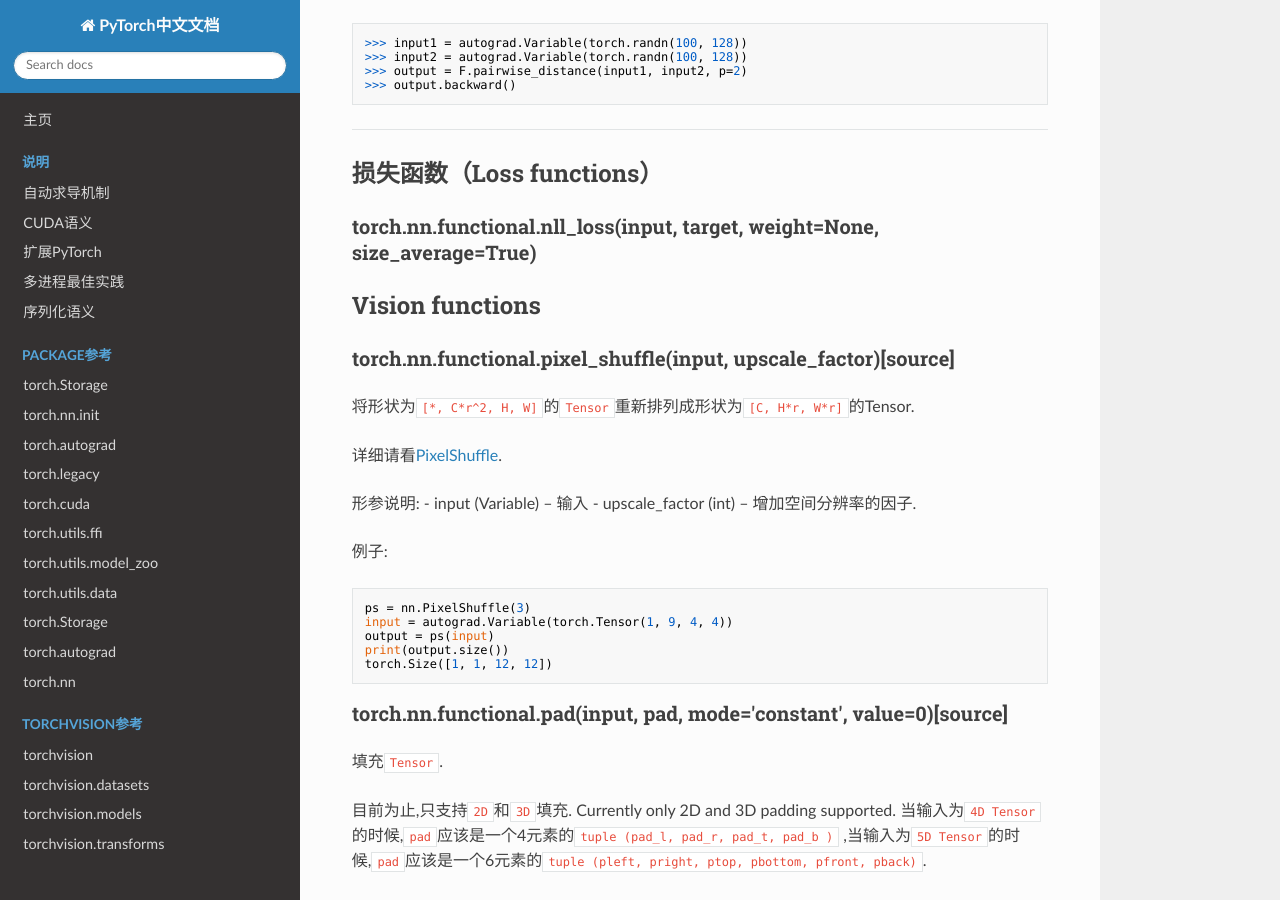
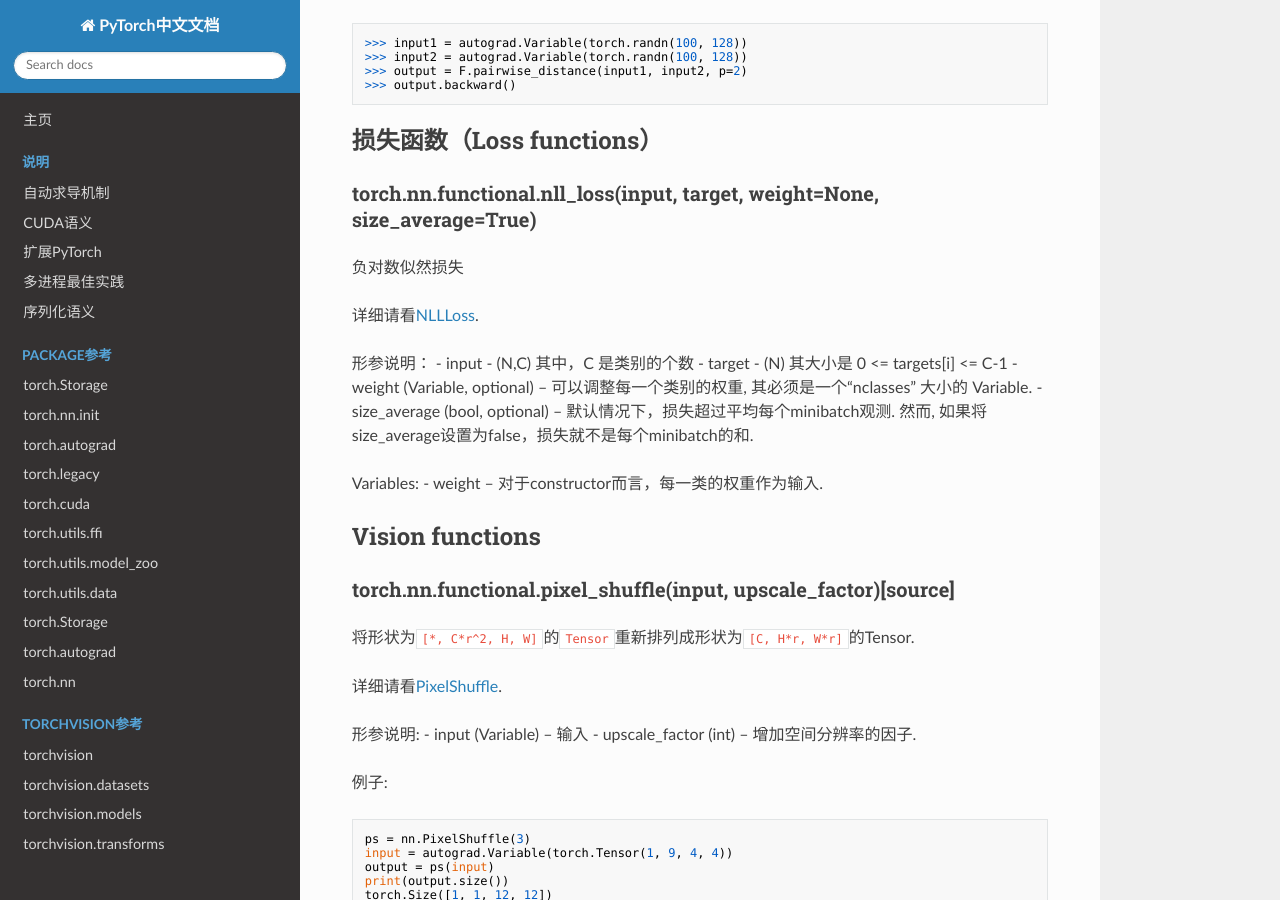
Before and after one commit to awfssv/pytorch-cn, an MkDocs documentation site: the page built from docs/package_references/functional.md, in a window 1280 px wide and 900 px high, scrolled down 6114 px. Built offline with MkDocs 1.6.1, drawn with Linux system fonts in a browser that asks for light colours; nearby versions of some CDN libraries; old or Windows-style settings are respelled for this version of MkDocs.

Commit message:
Update functional.md

````diff
--- a/docs/package_references/functional.md
+++ b/docs/package_references/functional.md
@@ -339,10 +339,22 @@ $$
 >>> output = F.pairwise_distance(input1, input2, p=2)
 >>> output.backward()
 ```
-----------------------------------------------------------------------------------------------------
+
 ## 损失函数（Loss functions）
 ### torch.nn.functional.nll_loss(input, target, weight=None, size_average=True)
 
+负对数似然损失
+
+详细请看[NLLLoss](...).
+
+形参说明：
+- input - (N,C) 其中，C 是类别的个数
+- target - (N) 其大小是 0 <= targets[i] <= C-1
+- weight (Variable, optional) – 可以调整每一个类别的权重, 其必须是一个“nclasses” 大小的 Variable.
+- size_average (bool, optional) – 默认情况下，损失超过平均每个minibatch观测. 然而, 如果将size_average设置为false，损失就不是每个minibatch的和.
+
+Variables:
+- weight – 对于constructor而言，每一类的权重作为输入.
 
 ## Vision functions
 ### torch.nn.functional.pixel_shuffle(input, upscale_factor)[source]
````
